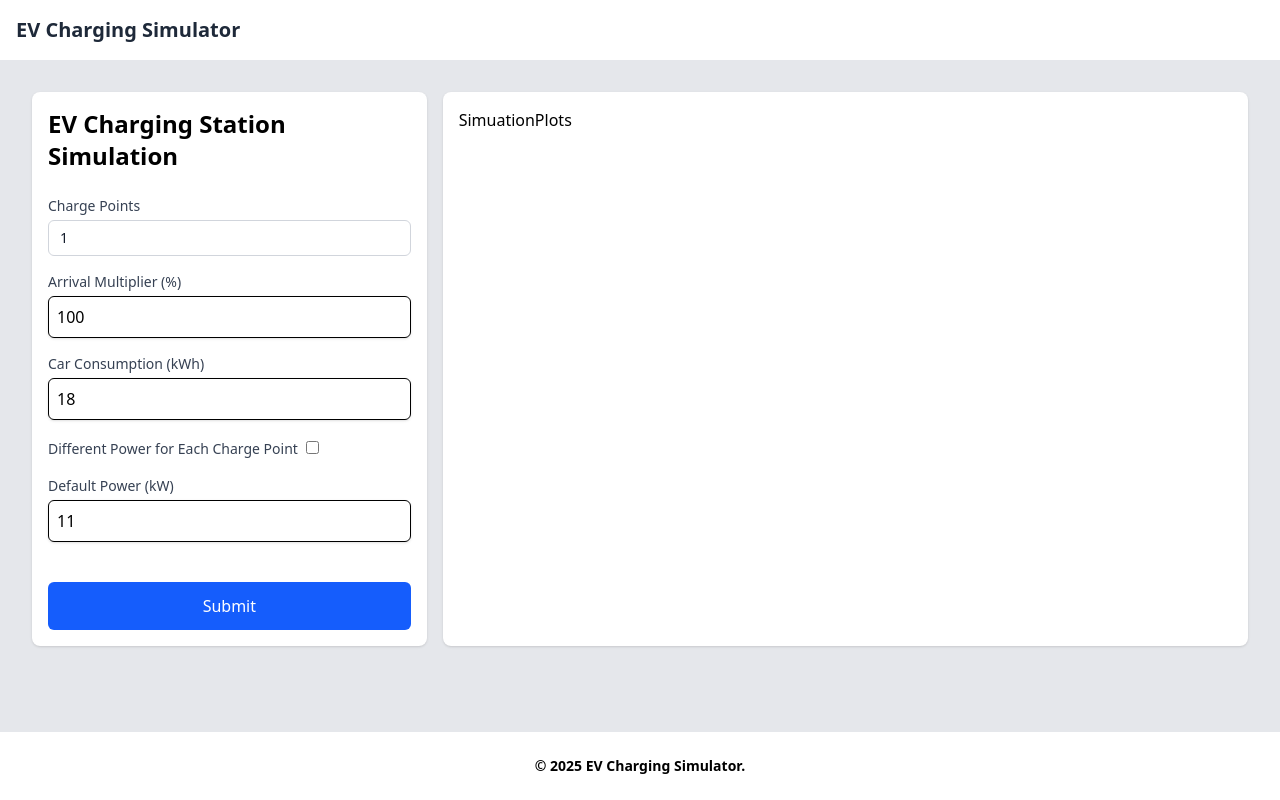
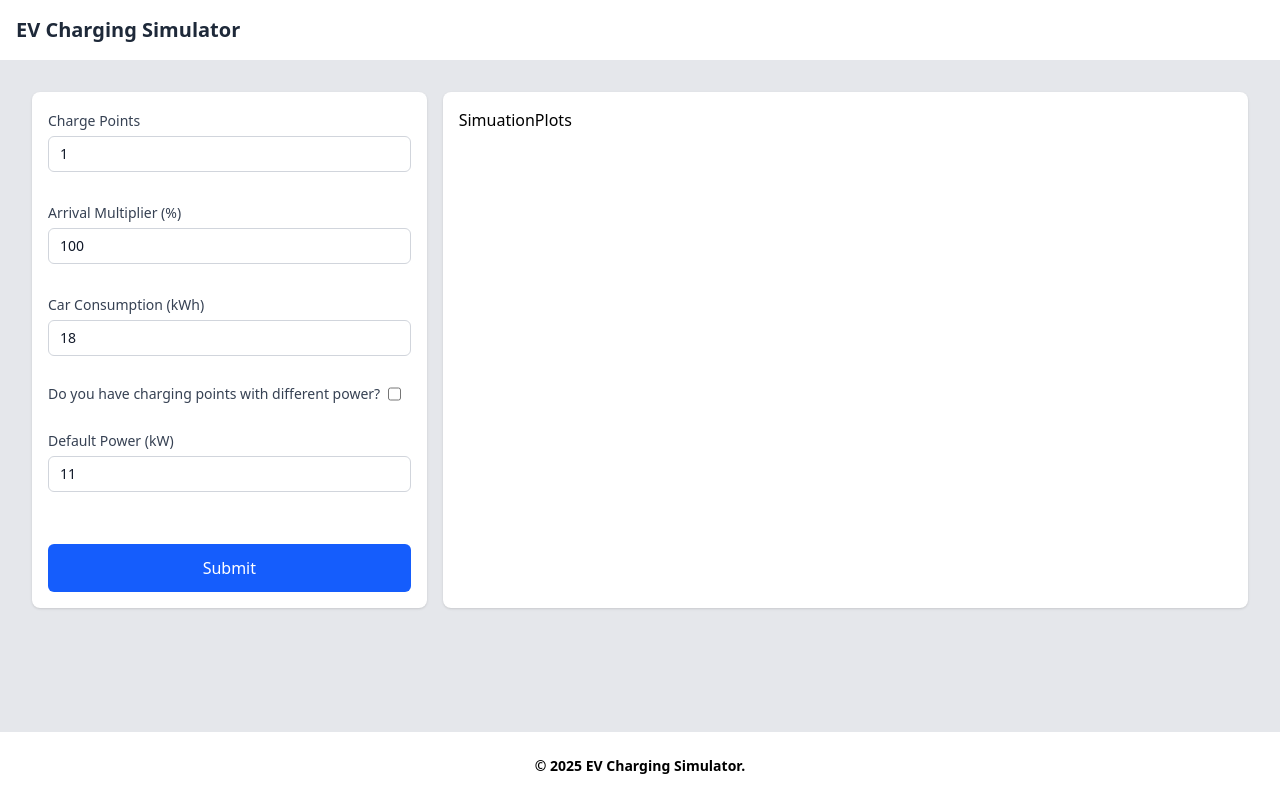
Before and after one commit to bestii/EV-Charging-Simulator-FE, a React (Vite) app: page / in a window 1280 px wide. Built offline with nearby package versions, Linux system fonts and the light colour scheme.

Commit message:
Add ErrorMsg component for form error handling and update global CSS styles

```diff
--- a/src/components/config-form/ConfigForm.tsx
+++ b/src/components/config-form/ConfigForm.tsx
@@ -1,19 +1,14 @@
 import { zodResolver } from '@hookform/resolvers/zod';
-import { Controller, useForm } from 'react-hook-form';
+import { Controller, FormProvider, useForm } from 'react-hook-form';
 import { z } from 'zod';
 import { configSchema } from '../../schema/configSchema';
 import Card from '../card/Card';
+import { ErrorMsg } from '../error-msg/ErrorMsg';
 
 type ConfigValues = z.infer<typeof configSchema>;
 
 const ConfigForm = () => {
-  const {
-    control,
-    register,
-    handleSubmit,
-    formState: { errors },
-    watch
-  } = useForm<ConfigValues>({
+  const methods = useForm<ConfigValues>({
     resolver: zodResolver(configSchema),
     defaultValues: {
       chargePoints: 1,
@@ -24,6 +19,14 @@ const ConfigForm = () => {
     }
   });
 
+  const {
+    control,
+    register,
+    handleSubmit,
+    formState: { errors },
+    watch
+  } = methods;
+
   const isPowerDifferent = watch('isPowerDifferent');
 
   const onSubmit = (data: ConfigValues) => {
@@ -32,10 +35,8 @@ const ConfigForm = () => {
 
   return (
     <Card additionalClass="md:col-span-4">
-      <h2 className="mb-6 text-2xl font-semibold">
-        EV Charging Station Simulation
-      </h2>
-      <form onSubmit={handleSubmit(onSubmit)} className="space-y-4">
+      <FormProvider {...methods}>
+        <form onSubmit={handleSubmit(onSubmit)} className="space-y-1">
           <div>
             <label htmlFor="chargePoints" className="label-text">
               Charge Points
@@ -46,115 +47,60 @@ const ConfigForm = () => {
               {...register('chargePoints', { valueAsNumber: true })}
               className="input-field"
             />
-          {errors.chargePoints && (
-            <p className="text-sm text-red-500">
-              {errors.chargePoints.message}
-            </p>
-          )}
+            <ErrorMsg name="chargePoints" />
           </div>
-
-        {/* Arrival Multiplier */}
           <div>
-          <label
-            htmlFor="arrivalMultiplier"
-            className="block text-sm font-medium text-gray-700"
-          >
+            <label htmlFor="arrivalMultiplier" className="label-text">
               Arrival Multiplier (%)
             </label>
-          <Controller
-            name="arrivalMultiplier"
-            control={control}
-            render={({ field }) => (
             <input
+              id="arrivalMultiplier"
               type="number"
-                {...field}
-                id="arrivalMultiplier"
-                className="mt-1 block w-full rounded-md border p-2 shadow-sm focus:ring-2 focus:ring-blue-500 focus:outline-none"
+              {...register('arrivalMultiplier', { valueAsNumber: true })}
+              className="input-field"
             />
-            )}
-          />
-          {errors.arrivalMultiplier && (
-            <p className="text-sm text-red-500">
-              {errors.arrivalMultiplier.message}
-            </p>
-          )}
+            <ErrorMsg name="arrivalMultiplier" />
           </div>
-
-        {/* Car Consumption */}
           <div>
-          <label
-            htmlFor="carConsumption"
-            className="block text-sm font-medium text-gray-700"
-          >
+            <label htmlFor="carConsumption" className="label-text">
               Car Consumption (kWh)
             </label>
-          <Controller
-            name="carConsumption"
-            control={control}
-            render={({ field }) => (
             <input
+              id="carConsumption"
               type="number"
-                {...field}
-                id="carConsumption"
-                className="mt-1 block w-full rounded-md border p-2 shadow-sm focus:ring-2 focus:ring-blue-500 focus:outline-none"
+              {...register('carConsumption', { valueAsNumber: true })}
+              className="input-field"
             />
-            )}
-          />
-          {errors.carConsumption && (
-            <p className="text-sm text-red-500">
-              {errors.carConsumption.message}
-            </p>
-          )}
+            <ErrorMsg name="carConsumption" />
           </div>
-
-        {/* Power Difference Toggle */}
-        <div>
+          <div className="mb-6 flex">
             <label
               htmlFor="isPowerDifferent"
-            className="inline-flex items-center text-sm font-medium text-gray-700"
+              className="label-text inline-flex cursor-pointer items-center"
             >
-            Different Power for Each Charge Point
+              Do you have charging points with different power?
             </label>
-          <Controller
-            name="isPowerDifferent"
-            control={control}
-            render={({ field }) => (
             <input
+              id="isPowerDifferent"
               type="checkbox"
-                {...field}
-                id="isPowerDifferent"
-                className="ml-2"
-              />
-            )}
+              {...register('isPowerDifferent')}
+              className="ml-2 cursor-pointer"
             />
           </div>
 
           {/* Default Power */}
           {!isPowerDifferent && (
             <div>
-            <label
-              htmlFor="defaultPower"
-              className="block text-sm font-medium text-gray-700"
-            >
+              <label htmlFor="defaultPower" className="label-text">
                 Default Power (kW)
               </label>
-            <Controller
-              name="defaultPower"
-              control={control}
-              render={({ field }) => (
               <input
+                id="defaultPower"
                 type="number"
-                  {...field}
-                  id="defaultPower"
-                  className="mt-1 block w-full rounded-md border p-2 shadow-sm focus:ring-2 focus:ring-blue-500 focus:outline-none"
+                {...register('defaultPower', { valueAsNumber: true })}
+                className="input-field"
               />
-              )}
-            />
-            {errors.defaultPower && (
-              <p className="text-sm text-red-500">
-                {errors.defaultPower.message}
-              </p>
-            )}
+              <ErrorMsg name="defaultPower" />
             </div>
           )}
 
@@ -202,7 +148,10 @@ const ConfigForm = () => {
                     <button
                       type="button"
                       onClick={() =>
-                      field.onChange([...field.value!, { power: 11, count: 1 }])
+                        field.onChange([
+                          ...field.value!,
+                          { power: 11, count: 1 }
+                        ])
                       }
                       className="mt-2 text-blue-500"
                     >
@@ -226,6 +175,7 @@ const ConfigForm = () => {
             Submit
           </button>
         </form>
+      </FormProvider>
     </Card>
   );
 };
--- /dev/null
+++ b/src/components/error-msg/ErrorMsg.tsx
@@ -0,0 +1,17 @@
+import { get, useFormContext } from 'react-hook-form';
+
+type ErrorMsgProps = {
+  name: string;
+};
+
+export const ErrorMsg = ({ name }: ErrorMsgProps) => {
+  const {
+    formState: { errors }
+  } = useFormContext();
+  const error = get(errors, name);
+  return (
+    <div className="min-h-6">
+      {error && <span className="text-xs text-red-500">{error.message}</span>}
+    </div>
+  );
+};
--- a/src/theme/global.css
+++ b/src/theme/global.css
@@ -9,7 +9,7 @@
 }
 
 .label-text {
-  @apply block text-sm font-medium text-gray-700;
+  @apply text-sm font-medium text-gray-700;
 }
 .input-field {
   @apply mt-1 block w-full rounded-md bg-white px-3 py-1.5 text-base text-gray-900 outline-1 -outline-offset-1 outline-gray-300 placeholder:text-gray-400 focus:outline-2 focus:-outline-offset-2 focus:outline-indigo-600 sm:text-sm/6;
```
Lines whose indentation alone changed are shown as unchanged.
